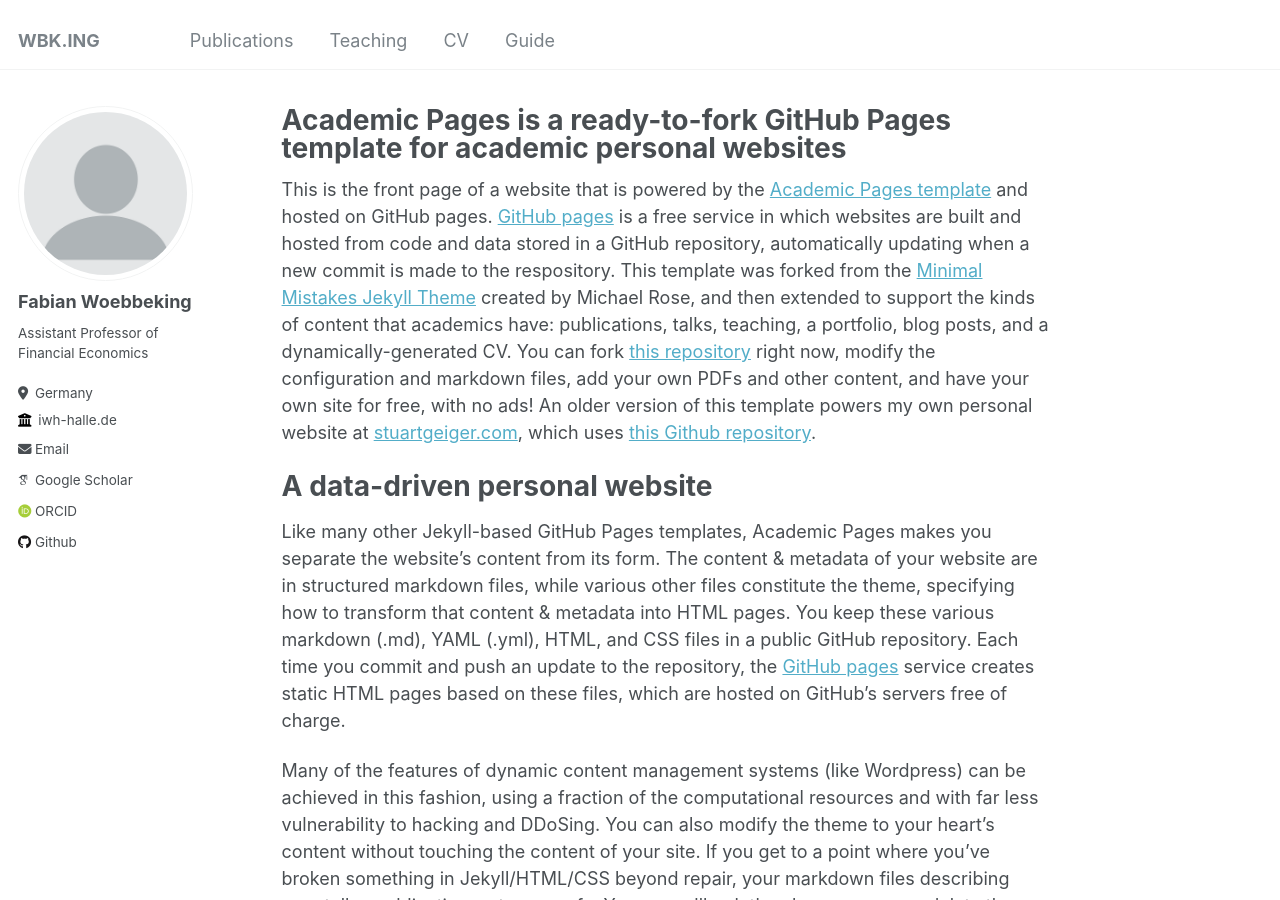
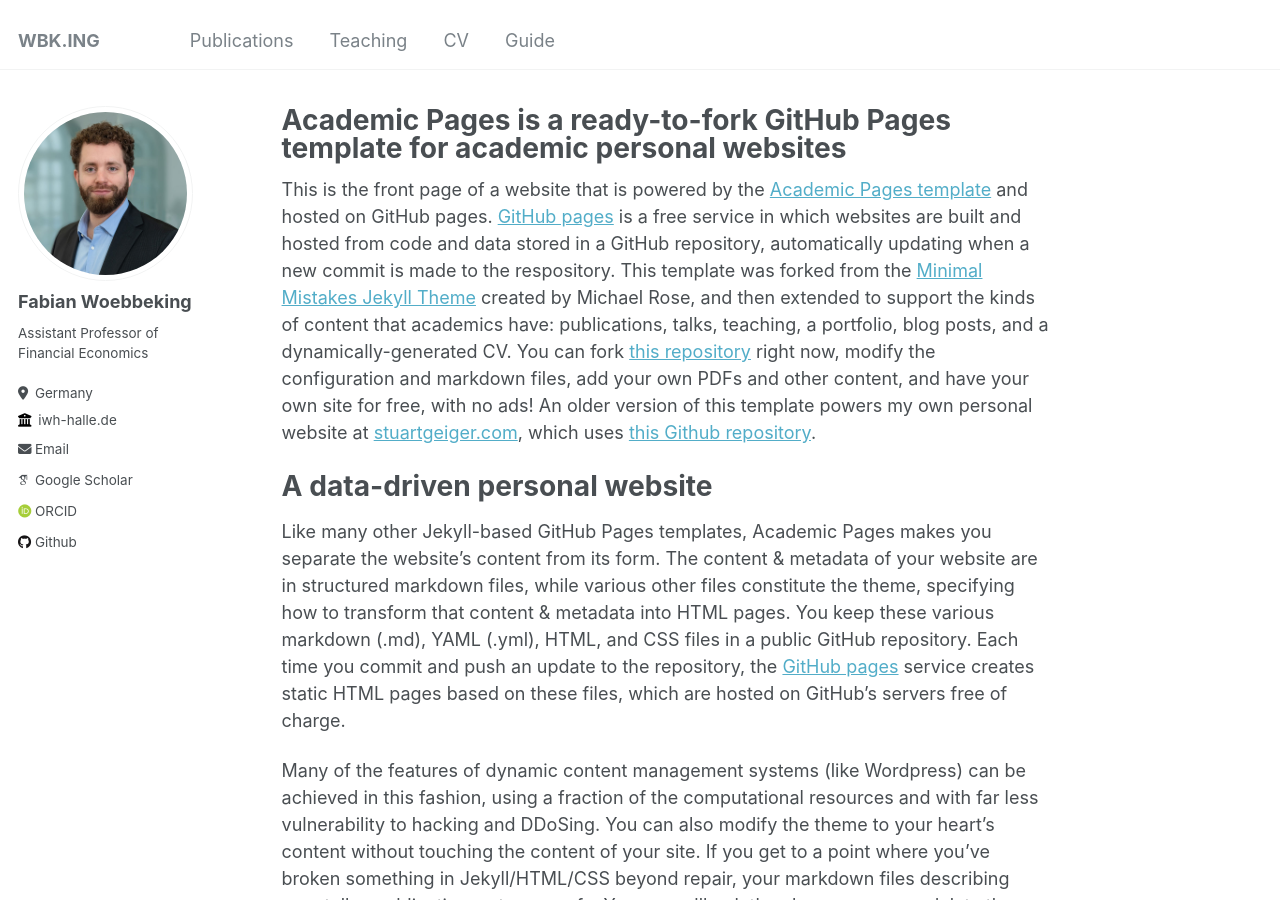
Before and after one commit to cafawo/cafawo.github.io, a Jekyll site: the page built from _pages/about.md, in a window 1280 px wide and 900 px high. Built offline with Jekyll 4.4.1, drawn with Linux system fonts in a browser that asks for light colours; some web fonts are replaced.

Commit message:
Update _config.yml

```diff
--- a/_config.yml
+++ b/_config.yml
@@ -21,7 +21,7 @@ repository               : "cafawo/cafawo.github.io"
 #               Additional customization can be done by editing /_includes/author-profile.html
 author:
   # Biographic information
-  avatar           : "profile.png"
+  avatar           : "profile_fwg.png"
   name             : "Fabian Woebbeking"
   pronouns         : # example: "she/her"
   bio              : "Assistant Professor of Financial Economics"
```
